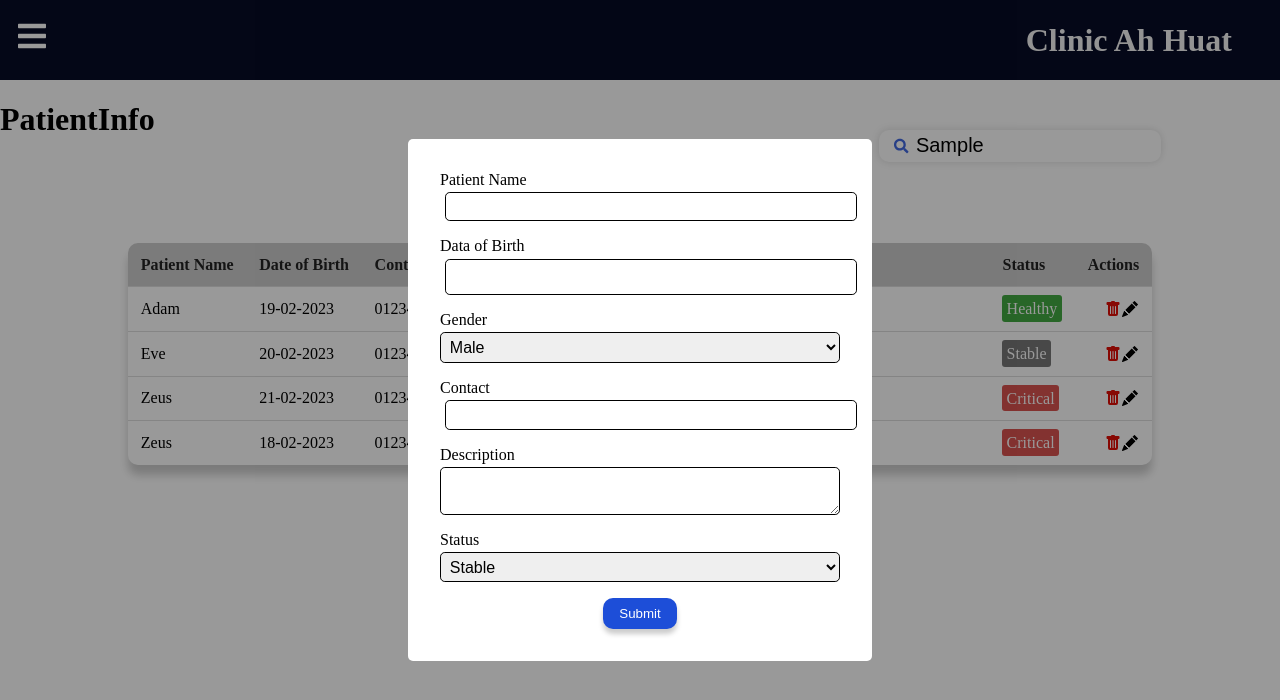
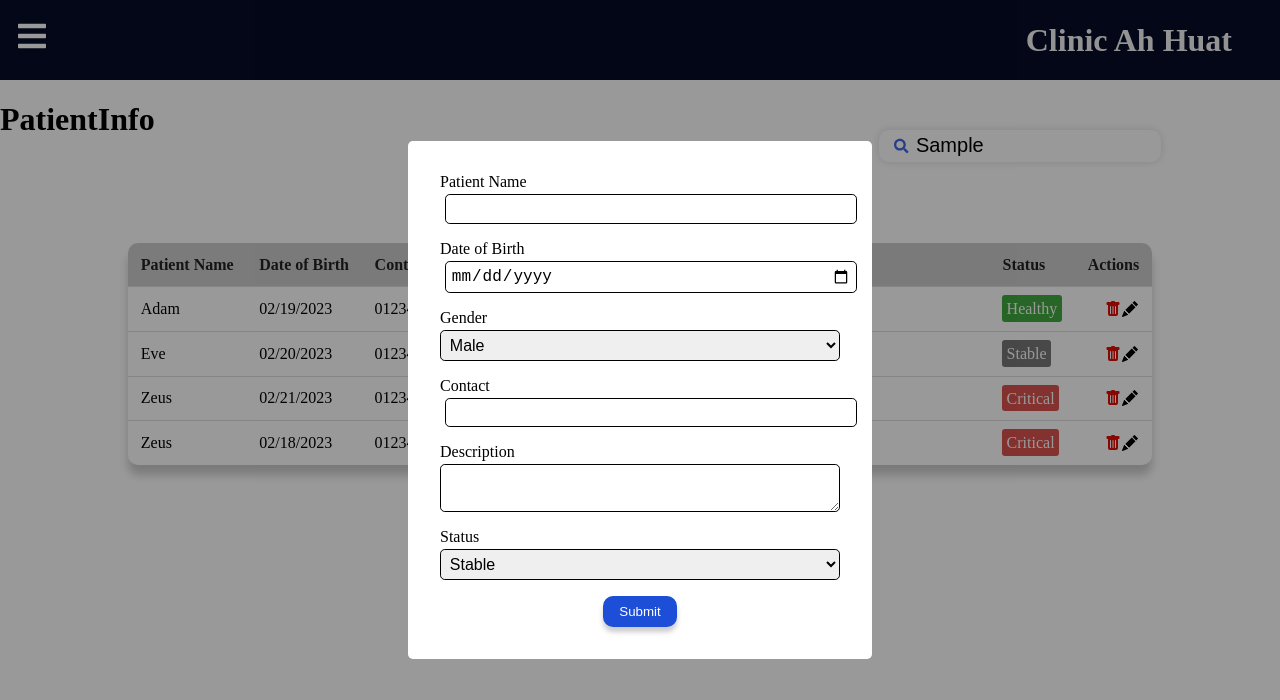
Before and after one commit to chewyuhan/FIT3164-MDS12-AutomatedHealthcareInformationSystem_Front_End, a React (Create React App) app in the folder v1/: page /patientinfo in a window 1280 px wide. Both pictures are taken after typing "Sample" into the empty fields and a click on the button "Add New Patient". Shown: the top 700 px of the page. Built offline with nearby package versions, Linux system fonts and the light colour scheme; no server answers.

Commit message:
fixed dob entry and update. install moment package to format date display in table

```diff
--- a/v1/package.json
+++ b/v1/package.json
@@ -6,11 +6,13 @@
     "@testing-library/jest-dom": "^5.17.0",
     "@testing-library/react": "^13.4.0",
     "@testing-library/user-event": "^13.5.0",
+    "moment": "^2.29.4",
     "react": "^18.2.0",
     "react-calendar": "^4.6.0",
     "react-datepicker": "^4.16.0",
     "react-dom": "^18.2.0",
     "react-icons": "^4.10.1",
+    "react-moment": "^1.1.3",
     "react-router-dom": "^6.14.2",
     "react-scripts": "5.0.1",
     "react-tooltip": "^5.19.0",
--- a/v1/src/components/PatientTable/Modal.jsx
+++ b/v1/src/components/PatientTable/Modal.jsx
@@ -1,6 +1,6 @@
 import React, { useState } from "react";
-import DatePicker from 'react-datepicker';
-import 'react-datepicker/dist/react-datepicker.css'
+//import DatePicker from 'react-datepicker';
+//import 'react-datepicker/dist/react-datepicker.css'
 
 import "./Modal.css";
 
@@ -52,8 +52,6 @@ export const Modal = ({ closeModal, onSubmit, defaultValue }) => {
     }
   };
 
-  const [selectesDate, setSelectedDate]= useState('');
-
   return (
 
 
@@ -71,20 +69,9 @@ export const Modal = ({ closeModal, onSubmit, defaultValue }) => {
             <input name="patientName" onChange={handleChange} value={formState.patientName} />
           </div>
           <div className="form-group">
-            <label htmlFor="dob">Data of Birth</label>
-            <DatePicker selected={ selectesDate}
-            onChange={ date=>setSelectedDate(date)}
-
-            dateFormat="dd-MM-yyyy"
-            //minDate={ new Date()}
-            //maxDate={ new Date()}
-            //filterDate={ date=>date.getDay()!=6 && date.getDay()!=0}
-           // isClearable
-            showYearDropdown
-            //value = {formState.dob}
-            />
+            <label htmlFor="dob">Date of Birth</label>
+            <input name="dob" type = "date" onChange={handleChange} value={formState.dob} />
           </div>
-
           <div className="form-group">
             <label htmlFor="gender">Gender</label>
             <select
--- a/v1/src/components/PatientTable/Table.jsx
+++ b/v1/src/components/PatientTable/Table.jsx
@@ -1,5 +1,5 @@
 import React from "react";
-
+import moment from 'moment';
 import { BsFillTrashFill, BsFillPencilFill } from "react-icons/bs";
 
 import "./Table.css";
@@ -26,7 +26,7 @@ export const Table = ({ rows, deleteRow, editRow }) => {
             return (
               <tr key={idx}>
                 <td>{row.patientName}</td>
-                <td>{row.dob}</td>
+                <td>{moment(row.dob).format("MM/DD/YYYY")}</td>
                 <td>{row.contactInfo}</td>
                 <td className="expand">{row.description}</td>
                 <td>
--- a/v1/src/pages/PatientInfo.js
+++ b/v1/src/pages/PatientInfo.js
@@ -17,34 +17,34 @@ function PatientInfo() {
       contactInfo: "0123456787",
       description: "Man",
       status: "Healthy",
-      dob:"19-02-2023",
+      dob: "2023-02-19",
     },
     {
       patientName: "Eve",
       contactInfo: "0123456788",
       description: "Woman",
       status: "Stable",
-      dob:"20-02-2023",
+      dob: "2023-02-20",
     },
     {
       patientName: "Zeus",
       contactInfo: "0123456780",
       description: "Child",
       status: "Critical",
-      dob:"21-02-2023",
+      dob: "2023-02-21",
     },
-    { patientName: "Zeus",
+    {
+      patientName: "Zeus",
       contactInfo: "0123456780",
       description: "Child",
       status: "Critical",
-      //Delete the above one
       patientID: "A1234",
-      creratedAT:"01/02/03",
-      updatedAt:"01/02/03",
-      ic:"011101110111",
-      firstName:"",
-      lastName:"",
-      dob:"18-02-2023",
+      creratedAT: "2001-02-03", // Format: YYYY-MM-dd
+      updatedAt: "2001-02-03",   // Format: YYYY-MM-dd
+      ic: "011101110111",
+      firstName: "",
+      lastName: "",
+      dob: "2023-02-18", // Format: YYYY-MM-dd
       gender: "0123456780",
       nationality: "Child",
       phoneNo: "Child",
@@ -52,8 +52,9 @@ function PatientInfo() {
       emergencyNo: "Child",
       emergencyRemarks: "Child",
       remarks: "Child",
-    }
+    },
   ]);
+
 
   const [rowToEdit, setRowToEdit] = useState(null);
 
```
Also changed, not shown: 1 other file (tests, documents, lock files or other folders).
